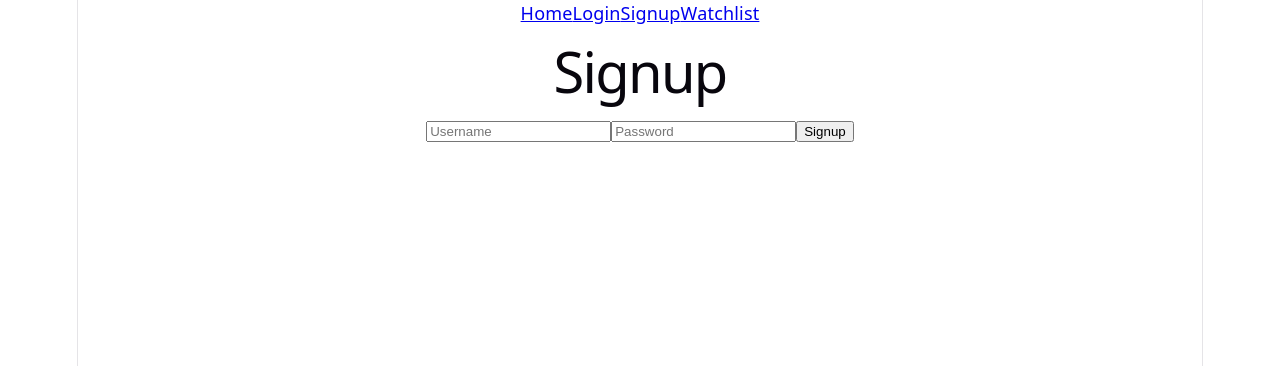
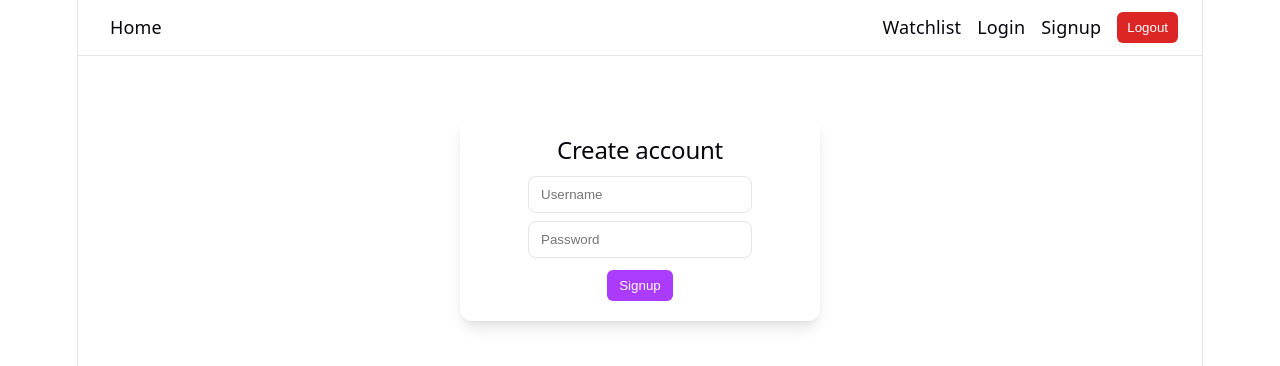
Before and after one commit to Ishitatiwari06/movie-recommendation-system, a React (Vite) app in the folder client/vite-project/: page /signup in a window 1280 px wide. Shown: the top 366 px of the page. Built offline with nearby package versions, Linux system fonts and the light colour scheme.

Commit message:
changed styling

```diff
--- a/client/vite-project/src/components/Navbar.jsx
+++ b/client/vite-project/src/components/Navbar.jsx
@@ -1,34 +1,29 @@
-import { Link } from "react-router-dom";
+import { Link, useNavigate } from "react-router-dom";
 
 function Navbar() {
+    const navigate = useNavigate();
+    const username=localStorage.getItem("username");
+    const logout = () => {
+        localStorage.removeItem("token");
+        navigate("/login");
+    };
 
     return (
-
-        <nav>
-
-            <Link to="/">Home</Link>
-
-            <Link to="/login">Login</Link>
-
-            <Link to="/signup">Signup</Link>
-
-            <Link to="/watchlist">
-                Watchlist
-            </Link>
-
+        <nav className="navbar">
+            <div className="nav-left">
+                <Link to="/">Home</Link>
+            </div>
+            <div className="nav-center">
+                {username && <span className="welcome">Welcome, {username}!</span>}
+            </div>
+            <div className="nav-right">
+                <Link to="/watchlist">Watchlist</Link>
+                <Link to="/login">Login</Link>
+                <Link to="/signup">Signup</Link>
+                <button className="btn-danger" onClick={logout}>Logout</button>
+            </div>
         </nav>
     );
 }
 
-const logout = () => {
-
-    localStorage.removeItem("token");
-
-    alert("Logged out");
-};
-
-<button onClick={logout}>
-    Logout
-</button>
-
 export default Navbar;
--- a/client/vite-project/src/components/SearchBar.jsx
+++ b/client/vite-project/src/components/SearchBar.jsx
@@ -4,16 +4,23 @@ function SearchBar({ onSearch }) {
 
     const [movie, setMovie] = useState("");
 
+    const submit = () => {
+        if (!movie) return;
+        onSearch(movie.trim());
+    };
+
     return (
-        <div>
+        <div className="search-bar">
             <input
+                className="search-input"
                 type="text"
                 placeholder="Search movie..."
                 value={movie}
                 onChange={(e) => setMovie(e.target.value)}
+                onKeyDown={(e) => e.key === 'Enter' && submit()}
             />
 
-            <button onClick={() => onSearch(movie)}>
+            <button className="btn" onClick={submit}>
                 Recommend
             </button>
         </div>
--- a/client/vite-project/src/index.css
+++ b/client/vite-project/src/index.css
@@ -109,3 +109,136 @@ code {
   padding: 4px 8px;
   background: var(--code-bg);
 }
+
+/* Layout and component helpers */
+.container {
+  padding: 24px;
+  max-width: 1126px;
+  margin: 0 auto;
+  box-sizing: border-box;
+  text-align: left;
+}
+
+.movies-grid {
+  display: flex;
+  flex-wrap: wrap;
+  gap: 16px;
+  justify-content: center;
+  margin-top: 18px;
+}
+
+.muted {
+  color: var(--text);
+  margin-top: 12px;
+}
+
+.search-bar {
+  display: flex;
+  gap: 8px;
+  align-items: center;
+  justify-content: center;
+  margin-top: 8px;
+}
+
+.search-input {
+  padding: 10px 12px;
+  border-radius: 8px;
+  border: 1px solid var(--border);
+  width: 320px;
+  max-width: 70%;
+  box-sizing: border-box;
+}
+
+.navbar {
+  display: flex;
+  justify-content: space-between;
+  align-items: center;
+  padding: 12px 24px;
+  border-bottom: 1px solid var(--border);
+}
+
+.nav-left,
+.nav-center,
+.nav-right {
+  display: flex;
+  align-items: center;
+  flex: 1;
+}
+
+.nav-left {
+  justify-content: flex-start;
+}
+
+.nav-center {
+  justify-content: center;
+}
+
+.nav-right {
+  justify-content: flex-end;
+}
+
+.navbar a {
+  margin: 0 8px;
+  color: var(--text-h);
+  text-decoration: none;
+}
+
+.welcome {
+  color: var(--text-h);
+  font-weight: 500;
+}
+
+.btn-ghost {
+  background: transparent;
+  border: 1px solid var(--border);
+  padding: 8px 10px;
+  margin-left: 8px;
+  border-radius: 6px;
+  cursor: pointer;
+}
+
+.btn-danger {
+  background: #dc2626;
+  color: #fff;
+  border: none;
+  padding: 8px 10px;
+  margin-left: 8px;
+  border-radius: 6px;
+  cursor: pointer;
+}
+
+.btn-danger:hover {
+  background: #b91c1c;
+}
+
+/* global primary button */
+.btn {
+  background: var(--accent);
+  color: #fff;
+  border: none;
+  padding: 10px 14px;
+  border-radius: 8px;
+  cursor: pointer;
+}
+
+.auth-card {
+  max-width: 420px;
+  margin: 36px auto;
+  padding: 20px;
+  border-radius: 12px;
+  box-shadow: var(--shadow);
+  background: var(--bg);
+  text-align: center;
+}
+
+.auth-card h2 {
+  margin: 0 0 12px 0;
+  color: var(--text-h);
+}
+
+.form-field { margin-top: 8px; }
+
+@media (max-width: 600px) {
+  .search-input { width: 60%; }
+  .movie-card { width: 46%; }
+}
--- a/client/vite-project/src/pages/Login.jsx
+++ b/client/vite-project/src/pages/Login.jsx
@@ -1,66 +1,76 @@
 import { useState } from "react";
+import { useNavigate } from "react-router-dom";
 import API from "../services/api";
 
 function Login() {
-
     const [username, setUsername] = useState("");
-
     const [password, setPassword] = useState("");
-
-    const handleLogin = async () => {
-
+    const [loading, setLoading] = useState(false);
+    const [error, setError] = useState("");
+    const navigate = useNavigate();
+    const handleLogin = async (e) => {
+        if (e) e.preventDefault();
+        setError("");
+        if (!username || !password) {
+            setError("Please enter username and password.");
+            return;
+        }
         try {
-
+            setLoading(true);
             const res = await API.post(
                 "/login",
                 null,
                 {
-                    params: {
-                        username,
-                        password
-                    }
+                    params: { username, password }
                 }
             );
 
-            localStorage.setItem(
-                "token",
-                res.data.token
-            );
+            localStorage.setItem("token", res.data.token);
+            localStorage.setItem("username", username);
+            navigate("/");
 
-            alert("Login successful");
-
-        } catch (error) {
-
-            console.log(error);
+        } catch (err) {
+            console.error(err);
+            setError("Login failed. Check credentials.");
+        } finally {
+            setLoading(false);
         }
     };
 
     return (
-
-        <div>
-
-            <h1>Login</h1>
-
+        <div className="container">
+            <div className="auth-card">
+                <h2>Welcome back</h2>
+                <form onSubmit={handleLogin}>
+                    <div className="form-field">
                         <input
+                            className="search-input"
                             type="text"
                             placeholder="Username"
-                onChange={(e) =>
-                    setUsername(e.target.value)
-                }
+                            value={username}
+                            onChange={(e) => setUsername(e.target.value)}
                         />
+                    </div>
 
+                    <div className="form-field">
                         <input
+                            className="search-input"
                             type="password"
                             placeholder="Password"
-                onChange={(e) =>
-                    setPassword(e.target.value)
-                }
+                            value={password}
+                            onChange={(e) => setPassword(e.target.value)}
                         />
+                    </div>
 
-            <button onClick={handleLogin}>
-                Login
+                    {error && <p className="muted">{error}</p>}
+
+                    <div style={{ marginTop: 12 }}>
+                        <button className="btn" disabled={loading}>
+                            {loading ? "Signing in..." : "Login"}
                         </button>
-
+                    </div>
+                </form>
+            </div>
         </div>
     );
 }
--- a/client/vite-project/src/pages/Signup.jsx
+++ b/client/vite-project/src/pages/Signup.jsx
@@ -1,61 +1,74 @@
 import { useState } from "react";
+import { useNavigate } from "react-router-dom";
 import API from "../services/api";
 
 function Signup() {
+    const [username, setUsername] = useState("");
+    const [password, setPassword] = useState("");
+    const [loading, setLoading] = useState(false);
+    const [error, setError] = useState("");
+    const navigate = useNavigate();
 
-    const [username, setUsername] = useState("");
-
-    const [password, setPassword] = useState("");
-
-    const handleSignup = async () => {
-
+    const handleSignup = async (e) => {
+        if (e) e.preventDefault();
+        setError("");
+        if (!username || !password) {
+            setError("Username and password are required.");
+            return;
+        }
         try {
-
+            setLoading(true);
             await API.post(
                 "/signup",
                 null,
-                {
-                    params: {
-                        username,
-                        password
-                    }
-                }
+                { params: { username, password } }
             );
 
-            alert("Signup successful");
+            localStorage.setItem("username", username);
+            navigate("/login");
 
-        } catch (error) {
-
-            console.log(error);
+        } catch (err) {
+            console.error(err);
+            setError("Signup failed. Try a different username.");
+        } finally {
+            setLoading(false);
         }
     };
 
     return (
-
-        <div>
-
-            <h1>Signup</h1>
-
+        <div className="container">
+            <div className="auth-card">
+                <h2>Create account</h2>
+                <form onSubmit={handleSignup}>
+                    <div className="form-field">
                         <input
+                            className="search-input"
                             type="text"
                             placeholder="Username"
-                onChange={(e) =>
-                    setUsername(e.target.value)
-                }
+                            value={username}
+                            onChange={(e) => setUsername(e.target.value)}
                         />
+                    </div>
 
+                    <div className="form-field">
                         <input
+                            className="search-input"
                             type="password"
                             placeholder="Password"
-                onChange={(e) =>
-                    setPassword(e.target.value)
-                }
+                            value={password}
+                            onChange={(e) => setPassword(e.target.value)}
                         />
+                    </div>
 
-            <button onClick={handleSignup}>
-                Signup
+                    {error && <p className="muted">{error}</p>}
+
+                    <div style={{ marginTop: 12 }}>
+                        <button className="btn" disabled={loading}>
+                            {loading ? "Creating..." : "Signup"}
                         </button>
-
+                    </div>
+                </form>
+            </div>
         </div>
     );
 }
--- a/client/vite-project/src/styles/MovieCard.css
+++ b/client/vite-project/src/styles/MovieCard.css
@@ -1,4 +1,61 @@
 .movie-card {
-    padding: 10px;
+    background: var(--bg);
+    padding: 12px;
     border-radius: 10px;
+    box-shadow: var(--shadow);
+    display: flex;
+    flex-direction: column;
+    align-items: center;
+    width: 200px;
+    margin: 8px;
+    box-sizing: border-box;
 }
+
+.poster-wrap {
+    width: 100%;
+}
+
+.poster-wrap img {
+    width: 100%;
+    height: 300px;
+    object-fit: cover;
+    border-radius: 8px;
+}
+
+.no-poster {
+    width: 100%;
+    height: 300px;
+    display: flex;
+    align-items: center;
+    justify-content: center;
+    background: var(--code-bg);
+    color: var(--text);
+    border-radius: 8px;
+}
+
+.movie-info {
+    margin-top: 10px;
+    display: flex;
+    flex-direction: column;
+    align-items: center;
+}
+
+.movie-info h3 {
+    font-size: 16px;
+    color: var(--text-h);
+    margin: 6px 0;
+    text-align: center;
+}
+
+.btn {
+    background: var(--accent);
+    color: #fff;
+    border: none;
+    padding: 8px 12px;
+    border-radius: 6px;
+    cursor: pointer;
+}
+
+.btn:hover {
+    opacity: 0.95;
+}
```
Also changed, not shown: client/vite-project/src/components/MovieCard.jsx (+22 -29 lines), client/vite-project/src/pages/Home.jsx (+11 -14 lines), 1 other file (tests, documents, lock files or other folders). Lines whose indentation alone changed are shown as unchanged.
